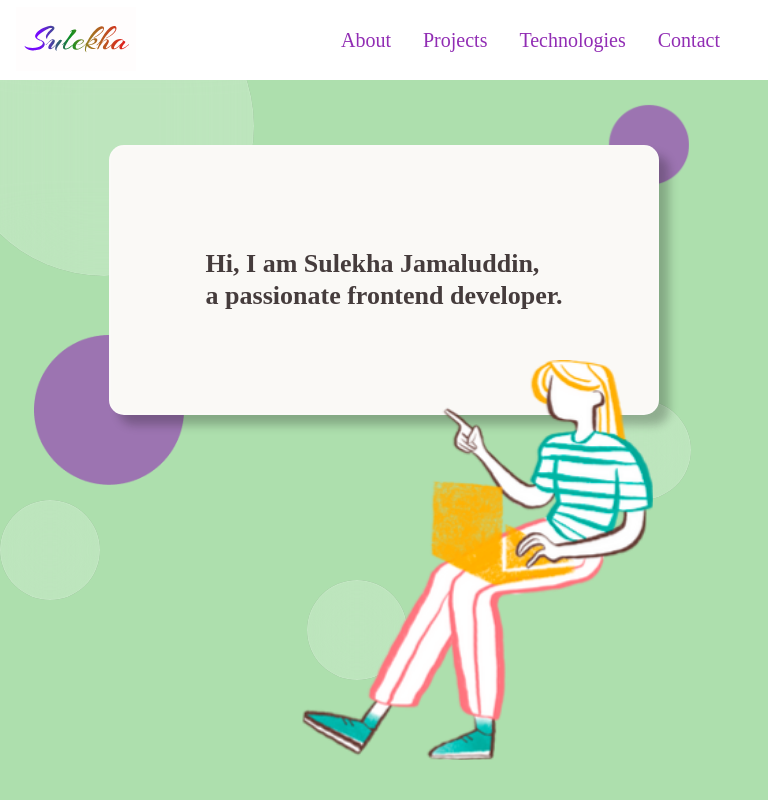
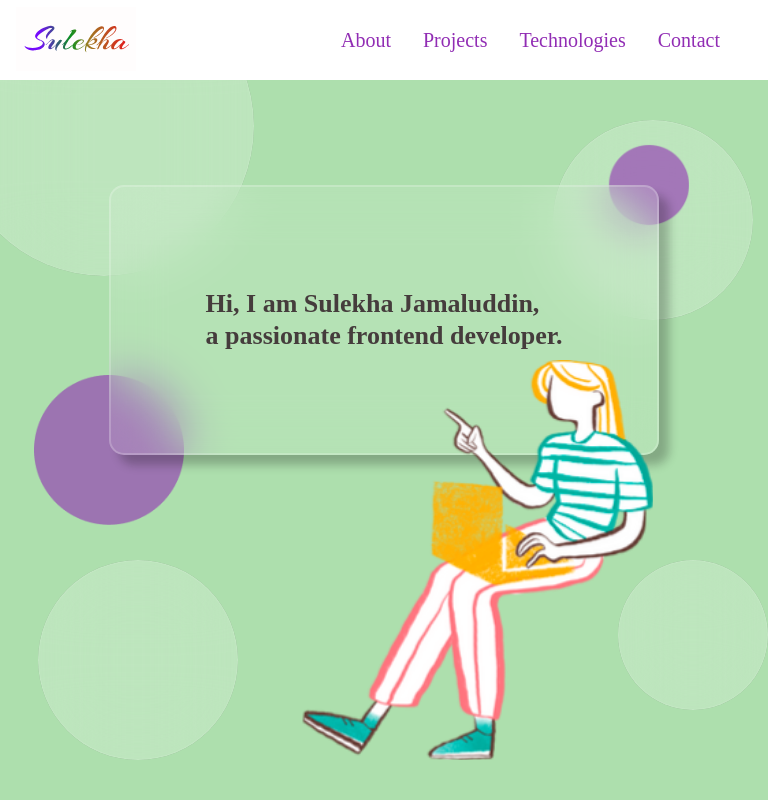
Before and after one commit to sulekhajamaluddin/portfolio, a React (Create React App) app: page / in a window 768 px wide. Shown: the top 800 px of the page. Built offline with nearby package versions, Linux system fonts and the light colour scheme; a web font is replaced by a local one.

Commit message:
Fix Responsiveness

```diff
--- a/src/components/Hero.jsx
+++ b/src/components/Hero.jsx
@@ -1,6 +1,8 @@
+//Project Files
 import greenwaves from "../assets/vector.svg";
 import heroimage from "../assets/womanwithlaptop.png";
 import purplecircle from "../assets/purplecircle.png";
+
 export default function Hero() {
   return (
     <section className="hero">
--- a/src/components/ProjectCard.jsx
+++ b/src/components/ProjectCard.jsx
@@ -1,11 +1,11 @@
-import ProjectDetails from "./ProjectDetails";
+import ProjectModal from "./ProjectModal";
 
 export default function ProjectCard({ cssClass, setModal, project }) {
   const { projectID, projectName, projectCardImage, imageCardDescription } =
     project;
 
   const handleModal = (project) => {
-    setModal(<ProjectDetails project={project} setModal={setModal} />);
+    setModal(<ProjectModal project={project} setModal={setModal} />);
   };
 
   const overlay = (
--- a/src/components/ProjectDetails.jsx
+++ b/src/components/ProjectModal.jsx
@@ -1,4 +1,4 @@
-export default function ProjectDetails({ project, setModal }) {
+export default function ProjectModal({ project, setModal }) {
   const handleCloseModal = () => {
     setModal(null);
   };
--- a/src/components/index.js
+++ b/src/components/index.js
@@ -7,7 +7,7 @@ import Technologies from "./Technologies";
 import TechCard from "./TechCard";
 import Contact from "./Contact";
 import ContactItem from "./ContactItem";
-import ProjectDetails from "./ProjectDetails";
+import ProjectModal from "./ProjectModal";
 import Modal from "./Modal";
 
 export {
@@ -20,6 +20,6 @@ export {
   TechCard,
   Contact,
   ContactItem,
-  ProjectDetails,
+  ProjectModal,
   Modal,
 };
--- a/src/styles/components/Contact.css
+++ b/src/styles/components/Contact.css
@@ -52,9 +52,9 @@
 }
 
 .network-icon {
-  height: 20px;
-  width: 20px;
-  margin: 1px;
+  height: 30px;
+  width: 30px;
+  margin: 2.5px;
 }
 
 /*Phones : iPhone SE, iPhone XR, iPhone 12 Pro, Samsung Galaxy S20 Ultra*/
--- a/src/styles/components/Hero.css
+++ b/src/styles/components/Hero.css
@@ -76,6 +76,7 @@
   background-color: rgba(255, 255, 255, 0.2);
   backdrop-filter: blur(40px);
   box-shadow: 0px 0px 0.5px rgba(10, 10, 10, 0.25);
+  z-index: 5;
 }
 
 .hero__small-circle {
@@ -106,7 +107,6 @@
 .circle-4 {
   bottom: 15%;
   left: 40%;
-  z-index: 5;
 }
 
 .circle-5 {
@@ -192,14 +192,14 @@
   .hero .frame-holder {
     width: 550px;
     height: 450px;
-    top: 35%;
+    top: 40%;
     left: 50%;
   }
 
   .hero .frame {
     width: 100%;
     height: 60%;
-    background-color: var(--color-white-pale);
+    /* background-color: var(--color-white-pale); */
   }
 
   .purple-circle-big {
@@ -216,6 +216,20 @@
     position: absolute;
     right: 15%;
     bottom: 5%;
+  }
+
+  .circle-2 {
+    height: 150px;
+    width: 150px;
+    top: 70%;
+    right: 0%;
+  }
+
+  .circle-4 {
+    height: 200px;
+    width: 200px;
+    bottom: 5%;
+    left: 5%;
   }
 }
 
@@ -253,6 +267,10 @@
     right: 20%;
     bottom: 2%;
   }
+
+  .circle-4 {
+    bottom: 20%;
+  }
 }
 
 @media screen and (min-width: 375px) and (max-width: 749px) {
@@ -262,9 +280,9 @@
   .hero__small-circle,
   .hero__medium-circle,
   .circle-2,
-  .circle-3,
   .circle-4,
-  .circle-5 {
+  .circle-5,
+  .circle-6 {
     display: none;
   }
 }
@@ -272,7 +290,7 @@
 @media screen and (min-width: 375px) and (max-width: 1000px) {
   .green-bg,
   .wave-bg,
-  .circle-6 {
+  .circle-3 {
     display: none;
   }
 }
--- a/src/styles/styles.css
+++ b/src/styles/styles.css
@@ -13,5 +13,5 @@
 @import "./components/TechCard.css";
 @import "./components/Modal.css";
 @import "./components/Contact.css";
-@import "./components/ProjectDetails.css";
+@import "./components/ProjectModal.css";
 @import "./components/ContactItem.css";
```
Also changed, not shown: src/styles/components/ProjectModal.css (renamed from src/styles/components/ProjectDetails.css).
